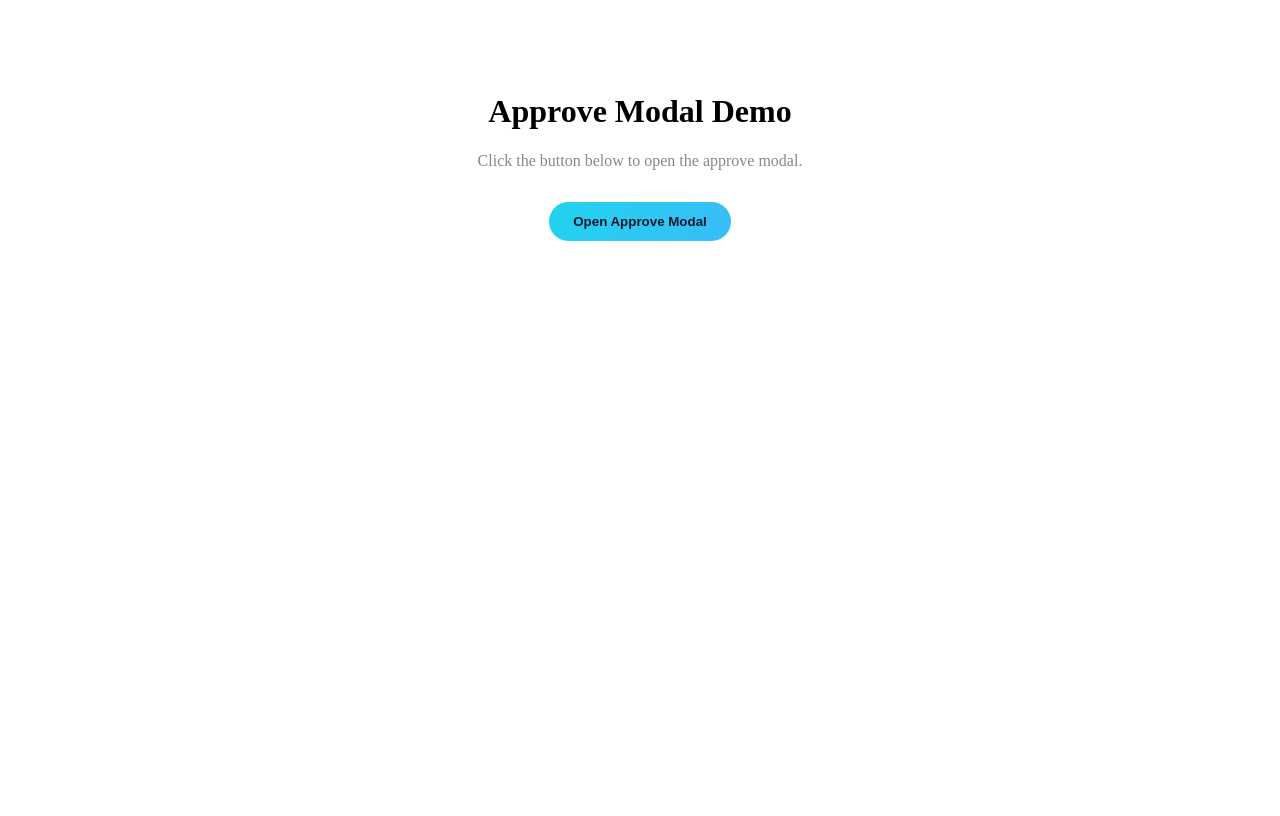
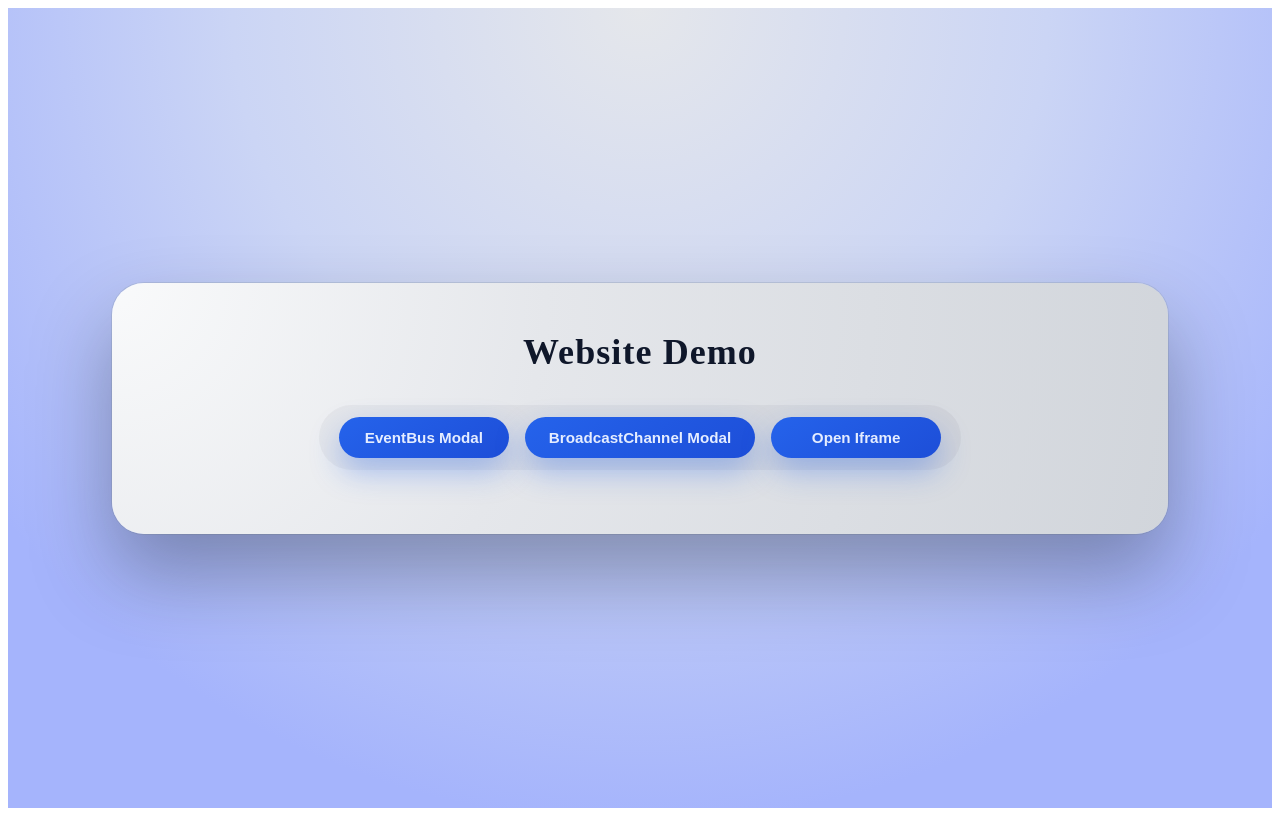
Before and after one commit to multiversx/mx-sdk-js-typed-channel, a React (Vite) app in the folder example/: page / in a window 1280 px wide. Built offline with nearby package versions, Linux system fonts and the light colour scheme.

Commit message:
Refactoring

```diff
--- /dev/null
+++ b/example/src/WebsiteDemo.tsx
@@ -0,0 +1,111 @@
+import React, { useEffect, useState } from 'react';
+import { openEventBusApproveModal } from './event-bus/EventBusApp';
+import { openBroadcastChannelApproveModal } from './broadcast-channel/BroadcastChannelDemo';
+import { IFRAME_HTML } from './iframe-postmessage/iframeHtml';
+
+export function WebsiteDemo() {
+  const [lastResponse, setLastResponse] = useState<string | null>(null);
+  const [showIframe, setShowIframe] = useState(false);
+
+  const handleOpenEventBusModal = async () => {
+    const result = await openEventBusApproveModal();
+    setLastResponse(result === undefined ? null : String(result));
+  };
+
+  const handleOpenBroadcastChannelModal = async () => {
+    const result = await openBroadcastChannelApproveModal();
+    setLastResponse(result === undefined ? null : String(result));
+  };
+
+  const handleOpenIframe = () => {
+    setShowIframe(true);
+    setLastResponse(null);
+  };
+
+  const handleCloseIframe = () => {
+    setShowIframe(false);
+  };
+
+  const handleOverlayClick: React.MouseEventHandler<HTMLDivElement> = (
+    event
+  ) => {
+    if (event.target === event.currentTarget) {
+      handleCloseIframe();
+    }
+  };
+
+  useEffect(() => {
+    if (!showIframe) {
+      return;
+    }
+
+    const handleKeyDown = (event: KeyboardEvent) => {
+      if (event.key === 'Escape') {
+        handleCloseIframe();
+      }
+    };
+
+    window.addEventListener('keydown', handleKeyDown);
+    return () => window.removeEventListener('keydown', handleKeyDown);
+  }, [showIframe]);
+
+  return (
+    <div className='demo-page'>
+      <div className='demo-card'>
+        <header className='demo-header'>
+          <h1 className='demo-title'>Website Demo</h1>
+        </header>
+
+        <div className='demo-actions'>
+          <button
+            type='button'
+            className='demo-action-button'
+            onClick={handleOpenEventBusModal}
+          >
+            EventBus Modal
+          </button>
+          <button
+            type='button'
+            className='demo-action-button'
+            onClick={handleOpenBroadcastChannelModal}
+          >
+            BroadcastChannel Modal
+          </button>
+          <button
+            type='button'
+            className='demo-action-button'
+            onClick={handleOpenIframe}
+          >
+            Open Iframe
+          </button>
+        </div>
+
+        {lastResponse !== null && (
+          <p className='demo-last-response'>Last response: {lastResponse}</p>
+        )}
+      </div>
+
+      {showIframe && (
+        <div className='iframe-overlay' onClick={handleOverlayClick}>
+          <div className='iframe-stack'>
+            <div className='iframe-window'>
+              <button
+                type='button'
+                className='iframe-close-button'
+                aria-label='Close iframe'
+                onClick={handleCloseIframe}
+              >
+                ×
+              </button>
+              <iframe
+                title='Approve Modal Iframe'
+                className='iframe-frame'
+                srcDoc={IFRAME_HTML}
+              />
+            </div>
+          </div>
+        </div>
+      )}
+    </div>
+  );
+}
--- /dev/null
+++ b/example/src/broadcast-channel/BroadcastChannelDemo.ts
@@ -0,0 +1,7 @@
+import { openEventBusApproveModal } from '../event-bus/EventBusApp';
+
+// Placeholder implementation that reuses the existing EventBus-backed modal.
+// The visual design is identical; only the trigger button label differs.
+export async function openBroadcastChannelApproveModal() {
+  return openEventBusApproveModal();
+}
--- /dev/null
+++ b/example/src/common/createApproveTemplate.ts
@@ -0,0 +1,18 @@
+export const createApproveTemplate = (data: string) => {
+  return `
+      <div class="modal-overlay" role="dialog" aria-modal="true">
+        <div class="modal">
+          <h2 class="modal-title">Approve Modal</h2>
+          <p class="modal-subtitle">${data}</p>
+          <div class="modal-actions">
+            <button class="modal-button modal-button-approve" type="button" id="approve-modal-approve">
+              Approve
+            </button>
+            <button class="modal-button modal-button-reject" type="button" id="approve-modal-reject">
+              Reject
+            </button>
+          </div>
+        </div>
+      </div>
+    `;
+};
--- a/example/src/event-bus/ApproveModal/ApproveModal.ts
+++ b/example/src/event-bus/ApproveModal/ApproveModal.ts
@@ -1,24 +1,6 @@
 import { EventBus, type IEventBus } from '../EventBus';
 import { ApproveEventsEnum } from './approveModal.types';
-
-const createApproveTemplate = (data: string) => {
-  return `
-    <div class="modal-overlay" role="dialog" aria-modal="true">
-      <div class="modal">
-        <h2 class="modal-title">Approve Modal</h2>
-        <p class="modal-subtitle">${data}</p>
-        <div class="modal-actions">
-          <button class="modal-button" type="button" id="approve-modal-yes">
-            Yes
-          </button>
-          <button class="modal-button" type="button" id="approve-modal-no">
-            No
-          </button>
-        </div>
-      </div>
-    </div>
-  `;
-};
+import { createApproveTemplate } from '../../common/createApproveTemplate';
 
 export class ApproveModal extends HTMLElement {
   private readonly eventBus: IEventBus = new EventBus();
@@ -59,20 +41,23 @@ export class ApproveModal extends HTMLElement {
   }
 
   private bindButtons() {
-    const yesButton =
-      this.querySelector<HTMLButtonElement>('#approve-modal-yes');
-    const noButton = this.querySelector<HTMLButtonElement>('#approve-modal-no');
+    const approveButton = this.querySelector<HTMLButtonElement>(
+      '#approve-modal-approve'
+    );
+    const rejectButton = this.querySelector<HTMLButtonElement>(
+      '#approve-modal-reject'
+    );
 
-    if (yesButton) {
-      yesButton.onclick = () => {
+    if (approveButton) {
+      approveButton.onclick = () => {
         this.eventBus.publish(ApproveEventsEnum.LOGIN_RESPONSE, true);
         this.data = null;
         this.render();
       };
     }
 
-    if (noButton) {
-      noButton.onclick = () => {
+    if (rejectButton) {
+      rejectButton.onclick = () => {
         this.eventBus.publish(ApproveEventsEnum.LOGIN_RESPONSE, false);
         this.data = null;
         this.render();
--- a/example/src/event-bus/EventBusApp.tsx
+++ b/example/src/event-bus/EventBusApp.tsx
@@ -23,7 +23,7 @@ function unmountApprovalModal(): void {
   eventBusPromise = null;
 }
 
-async function openApproveModal() {
+export async function openEventBusApproveModal() {
   const eventBus = await mountApprovalModal();
 
   const manager = new TypedChannel<ApproveProtocol>(
@@ -34,12 +34,13 @@ async function openApproveModal() {
 
   const response = await manager.sendMessage({
     type: ApproveEventsEnum.LOGIN_REQUEST,
-    payload: 'TEST',
+    payload: 'Sample text',
     validate: (data) => boolean().isValid(data)
   });
 
   unmountApprovalModal();
   console.log(response.payload);
+  return response.payload;
 }
 
 export function EventBusApp() {
@@ -49,7 +50,11 @@ export function EventBusApp() {
       <p className='read-the-docs'>
         Click the button below to open the approve modal.
       </p>
-      <button className='modal-button' type='button' onClick={openApproveModal}>
+      <button
+        className='modal-button'
+        type='button'
+        onClick={openEventBusApproveModal}
+      >
         Open Approve Modal
       </button>
     </div>
--- /dev/null
+++ b/example/src/iframe-postmessage/iframeHtml.tsx
@@ -0,0 +1,24 @@
+import React from 'react';
+import { renderToStaticMarkup } from 'react-dom/server';
+import { createApproveTemplate } from '../common/createApproveTemplate';
+
+const IframeApproveModalPage = () => (
+  <html lang='en'>
+    <head>
+      <meta charSet='UTF-8' />
+      <title>Approve Modal Iframe</title>
+      <link rel='stylesheet' href='/src/style.css' />
+    </head>
+    <body>
+      <div
+        dangerouslySetInnerHTML={{
+          __html: createApproveTemplate('Sample text')
+        }}
+      />
+    </body>
+  </html>
+);
+
+export const IFRAME_HTML = `<!DOCTYPE html>${renderToStaticMarkup(
+  <IframeApproveModalPage />
+)}`;
--- a/example/src/main.tsx
+++ b/example/src/main.tsx
@@ -1,6 +1,6 @@
 import React from 'react';
 import './style.css';
-import { EventBusApp } from './event-bus/EventBusApp';
+import { WebsiteDemo } from './WebsiteDemo';
 import ReactDOM from 'react-dom/client';
 const rootElement = document.getElementById('root');
 
@@ -8,7 +8,7 @@ if (rootElement) {
   const root = ReactDOM.createRoot(rootElement);
   root.render(
     <React.StrictMode>
-      <EventBusApp />
+      <WebsiteDemo />
     </React.StrictMode>
   );
 }
--- a/example/src/style.css
+++ b/example/src/style.css
@@ -1,46 +1,81 @@
 #root {
-  max-width: 1280px;
-  margin: 0 auto;
-  padding: 2rem;
+  min-height: 100vh;
+  margin: 0;
+  padding: 0;
   text-align: center;
+  display: flex;
+  align-items: center;
+  justify-content: center;
+  background: radial-gradient(circle at top, #e5e7eb, #cbd5f5 40%, #a5b4fc 80%);
 }
 
-.logo {
-  height: 6em;
-  padding: 1.5em;
-  will-change: filter;
-  transition: filter 300ms;
+.demo-page {
+  width: 100%;
+  padding: 2.5rem 1.5rem;
 }
 
-.logo:hover {
-  filter: drop-shadow(0 0 2em #646cffaa);
+.demo-card {
+  margin: 0 auto;
+  max-width: 960px;
+  border-radius: 32px;
+  padding: 3rem 3rem 4rem;
+  background: radial-gradient(circle at top left, #f9fafb, #e5e7eb 40%, #d1d5db);
+  box-shadow:
+    0 40px 80px rgba(15, 23, 42, 0.35),
+    0 0 0 1px rgba(148, 163, 184, 0.35);
 }
 
-.logo.react:hover {
-  filter: drop-shadow(0 0 2em #61dafbaa);
+.demo-header {
+  margin-bottom: 2rem;
 }
 
-@keyframes logo-spin {
-  from {
-    transform: rotate(0deg);
-  }
-  to {
-    transform: rotate(360deg);
-  }
+.demo-title {
+  margin: 0;
+  font-size: 2.25rem;
+  letter-spacing: 0.03em;
+  color: #0f172a;
 }
 
-@media (prefers-reduced-motion: no-preference) {
-  a:nth-of-type(2) .logo {
-    animation: logo-spin infinite 20s linear;
-  }
+.demo-actions {
+  display: inline-flex;
+  gap: 1rem;
+  padding: 0.75rem 1.25rem;
+  border-radius: 999px;
+  background: rgba(15, 23, 42, 0.04);
 }
 
-.card {
-  padding: 2em;
+.demo-action-button {
+  min-width: 170px;
+  padding: 0.75rem 1.5rem;
+  border-radius: 999px;
+  border: none;
+  background: linear-gradient(145deg, #2563eb, #1d4ed8);
+  color: #e5edff;
+  font-weight: 600;
+  font-size: 0.95rem;
+  cursor: pointer;
+  box-shadow: 0 14px 30px rgba(37, 99, 235, 0.35);
+  transition:
+    transform 150ms ease,
+    box-shadow 150ms ease,
+    filter 150ms ease;
 }
 
-.read-the-docs {
-  color: #888;
+.demo-action-button:hover {
+  transform: translateY(-1px);
+  box-shadow: 0 18px 45px rgba(37, 99, 235, 0.45);
+  filter: brightness(1.05);
+}
+
+.demo-action-button:active {
+  transform: translateY(0);
+  box-shadow: 0 8px 18px rgba(37, 99, 235, 0.5);
+}
+
+.demo-last-response {
+  margin-top: 2rem;
+  font-size: 0.95rem;
+  color: #4b5563;
 }
 
 .modal-overlay {
@@ -76,6 +111,12 @@
   opacity: 0.75;
 }
 
+.modal-actions {
+  display: flex;
+  gap: 0.75rem;
+  justify-content: center;
+}
+
 .modal-transactions {
   display: flex;
   flex-direction: column;
@@ -92,12 +133,11 @@
 }
 
 .modal-button {
-  margin-top: 1rem;
   padding: 0.75rem 1.5rem;
   border-radius: 9999px;
   border: none;
-  background: linear-gradient(120deg, #22d3ee, #38bdf8);
-  color: #0f172a;
+  background: #1f2937;
+  color: #e5e7eb;
   font-weight: 600;
   cursor: pointer;
   transition: transform 150ms ease, opacity 150ms ease;
@@ -111,3 +151,91 @@
   opacity: 0.6;
   cursor: not-allowed;
 }
+
+.modal-button-approve {
+  background-color: #16a34a;
+  color: #ecfdf3;
+}
+
+.modal-button-approve:hover:not(:disabled) {
+  filter: brightness(1.05);
+}
+
+.modal-button-reject {
+  background-color: #dc2626;
+  color: #fef2f2;
+}
+
+.modal-button-reject:hover:not(:disabled) {
+  filter: brightness(1.05);
+}
+
+.iframe-overlay {
+  position: fixed;
+  inset: 0;
+  display: flex;
+  align-items: center;
+  justify-content: center;
+  padding: 2rem;
+  z-index: 900;
+  pointer-events: none;
+}
+
+.iframe-stack {
+  position: relative;
+  width: min(960px, 90vw);
+  max-height: 80vh;
+  pointer-events: auto;
+}
+
+.iframe-stack::before,
+.iframe-stack::after {
+  content: '';
+  position: absolute;
+  inset: 16px;
+  border-radius: 32px;
+  background: rgba(15, 23, 42, 0.1);
+  box-shadow: 0 30px 60px rgba(15, 23, 42, 0.35);
+}
+
+.iframe-stack::before {
+  transform: translate(18px, 22px);
+  opacity: 0.7;
+}
+
+.iframe-stack::after {
+  transform: translate(-18px, -18px);
+  opacity: 0.5;
+}
+
+.iframe-window {
+  position: relative;
+  border-radius: 32px;
+  background: #0b1120;
+  padding: 1.5rem 1.5rem 1.75rem;
+  box-shadow: 0 40px 80px rgba(15, 23, 42, 0.8);
+  overflow: hidden;
+}
+
+.iframe-close-button {
+  position: absolute;
+  top: 1.1rem;
+  right: 1.25rem;
+  width: 28px;
+  height: 28px;
+  border-radius: 999px;
+  border: none;
+  background: rgba(15, 23, 42, 0.85);
+  color: #e5e7eb;
+  font-size: 16px;
+  line-height: 1;
+  cursor: pointer;
+}
+
+.iframe-frame {
+  width: 100%;
+  height: 380px;
+  border-radius: 24px;
+  border: none;
+  background: #020617;
+}
```
